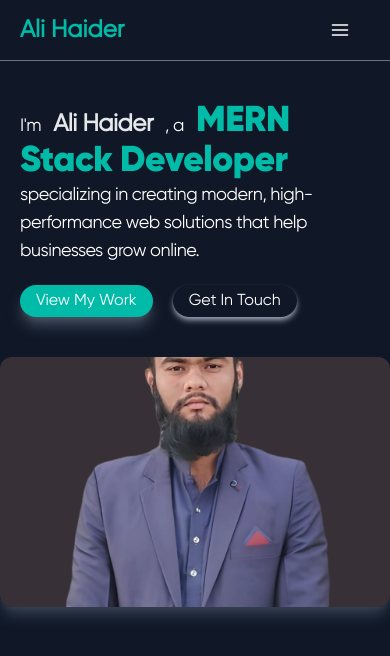
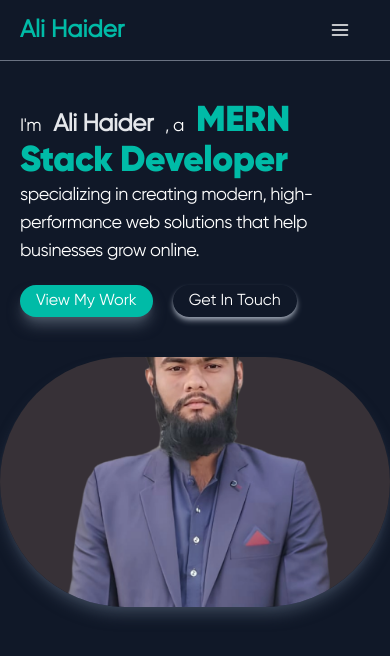
Before and after one commit to alih295/portfoliosite, a React (Vite) app: page / in a window 390 px wide. Shown: the top 656 px of the page. Built offline with nearby package versions, Linux system fonts and the light colour scheme.

Commit message:
Adjust HerSection styling for height and border radius

```diff
--- a/src/Components/HerSection.jsx
+++ b/src/Components/HerSection.jsx
@@ -22,8 +22,8 @@ function HerSection() {
    flex items-center justify-center
    border-dashed hover:border-2
    shadow-lg shadow-gray-700
-   rounded-xl lg:rounded-full
-   lg:h-[450px]
+  rounded-full
+   lg:h-[500px]
    h-[250px]'>
             <img className=' w-full h-full  object-cover' src='/img.png' alt="img is not showing" />
          </div>
```
